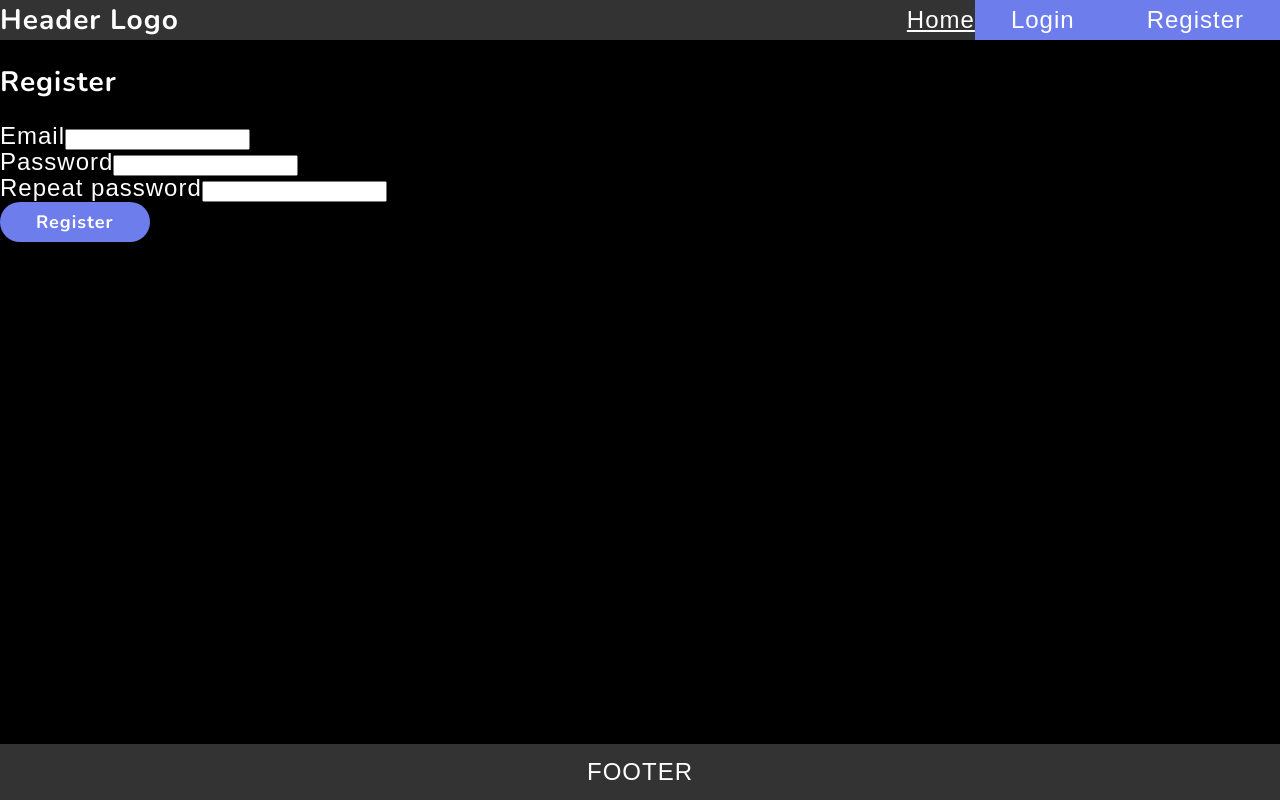
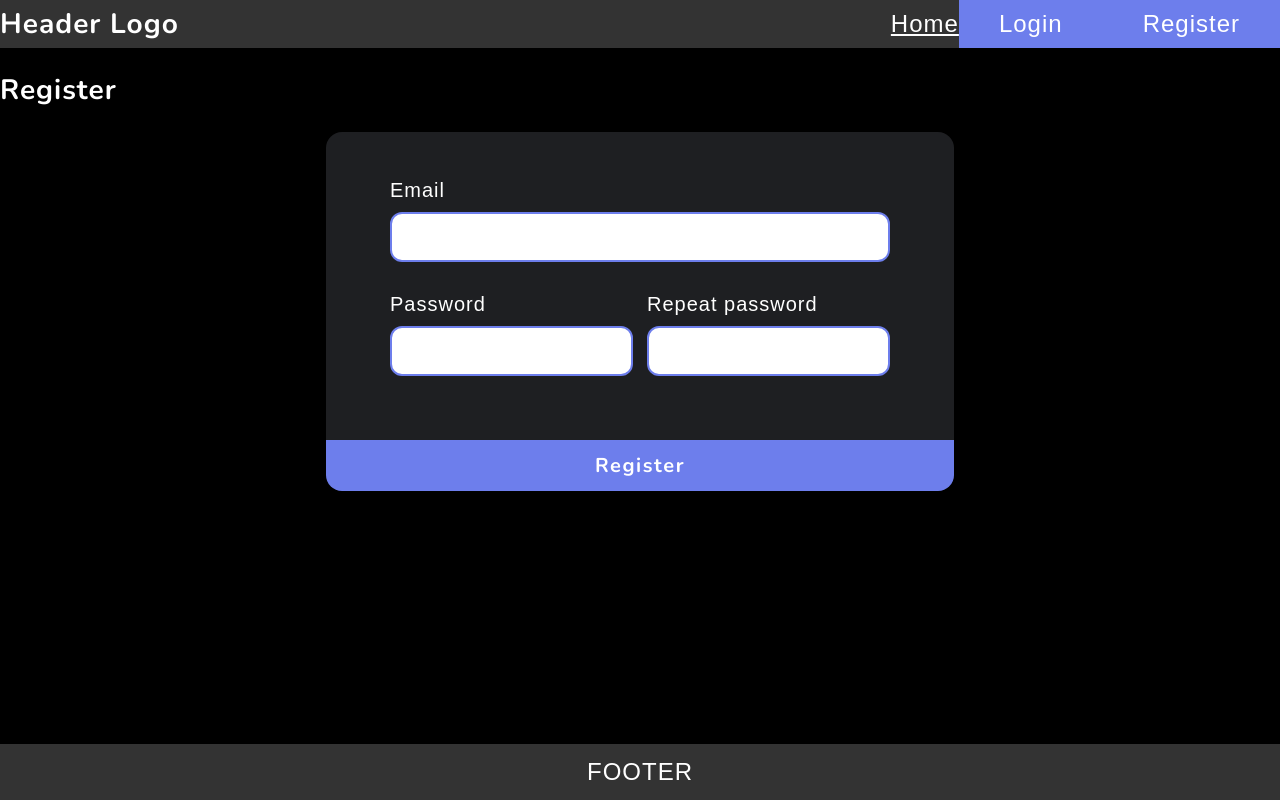
Before and after one commit to diplomatgmg/syncIT, a React (Vite) app in the folder frontend/: page /register in a window 1280 px wide. Built offline with nearby package versions, Linux system fonts and the light colour scheme; a web font is replaced by a local one.

Commit message:
Обновлены стили для регистрации/авторизации

```diff
--- a/frontend/src/components/common/Button.tsx
+++ b/frontend/src/components/common/Button.tsx
@@ -1,11 +1,17 @@
-import { CSSProperties, FC, type ReactElement, ReactNode } from "react"
+import {
+  ButtonHTMLAttributes,
+  CSSProperties,
+  FC,
+  type ReactElement,
+  ReactNode,
+} from "react"
 import styled, { ThemeProvider } from "styled-components"
-import { colors, sizes, transitionsSpeed } from "@/styles/theme.ts"
-import { ButtonHTMLAttributes } from "react"
+import { colors, transitionsSpeed } from "@/styles/theme.ts"
 
 interface ButtonProps {
   children: ReactNode
   onClick?: () => void
+  style?: CSSProperties
   type?: ButtonHTMLAttributes<HTMLButtonElement>["type"]
   backgroundColor?: CSSProperties["backgroundColor"]
   textColor?: CSSProperties["color"]
@@ -13,6 +19,7 @@ interface ButtonProps {
 }
 
 interface StyledButtonProps {
+  style?: CSSProperties
   theme: {
     backgroundColor?: CSSProperties["backgroundColor"]
     textColor: CSSProperties["color"]
@@ -23,10 +30,10 @@ const StyledButton = styled.button<StyledButtonProps>`
   color: ${({ theme }) => theme.textColor};
   background-color: ${({ theme }) => theme.backgroundColor};
   border: none;
-  font-size: ${sizes.lg};
-  border-radius: ${({ theme }) => theme.borderRadius ?? "1.25rem"};
-  padding: 0.5rem 2.25rem;
-  letter-spacing: 1px;
+  font-size: 1.25rem;
+  border-radius: ${({ theme }) => theme.borderRadius ?? "2rem"};
+  padding: 0.75rem 3rem;
+  letter-spacing: 0.1rem;
   font-weight: bold;
   transition: ${transitionsSpeed.fast} linear;
   font-family: "Nunito", sans-serif;
@@ -41,6 +48,7 @@ const StyledButton = styled.button<StyledButtonProps>`
 const Button: FC<ButtonProps> = ({
   children,
   onClick,
+  style,
   type = "button",
   backgroundColor = colors.accent,
   textColor = colors.text,
@@ -48,7 +56,7 @@ const Button: FC<ButtonProps> = ({
 }): ReactElement => {
   return (
     <ThemeProvider theme={{ backgroundColor, textColor, borderRadius }}>
-      <StyledButton onClick={onClick} type={type}>
+      <StyledButton style={style} onClick={onClick} type={type}>
         {children}
       </StyledButton>
     </ThemeProvider>
--- a/frontend/src/components/common/Input/Input.tsx
+++ b/frontend/src/components/common/Input/Input.tsx
@@ -5,9 +5,13 @@ import {
   useId,
 } from "react"
 import { Control, Controller, type FieldValues, Path } from "react-hook-form"
+import Label from "@/components/common/Input/Label.tsx"
+import InputField from "@/components/common/Input/InputField.tsx"
+import styled from "styled-components"
 
 interface InputProps<T extends FieldValues> {
   label: string
+  error?: string
   name: Path<T>
   type?: HTMLInputTypeAttribute
   autoComplete?: HTMLInputAutoCompleteAttribute
@@ -15,8 +19,24 @@ interface InputProps<T extends FieldValues> {
   rules?: FieldValues
 }
 
+const StyledDiv = styled.div`
+  position: relative;
+  display: flex;
+  flex-direction: column;
+`
+
+const StyledError = styled.span`
+  position: absolute;
+  font-size: 0.9rem;
+  color: red;
+  left: 22px;
+  bottom: 50px;
+  pointer-events: none;
+`
+
 const Input = <T extends FieldValues>({
   label,
+  error,
   name,
   type,
   autoComplete,
@@ -30,16 +50,16 @@ const Input = <T extends FieldValues>({
       control={control}
       rules={rules}
       render={({ field }) => (
-        <div>
-          <label htmlFor={inputId}>{label}</label>
-          <input
+        <StyledDiv>
+          <Label htmlFor={inputId} label={label} />
+          <InputField
             id={inputId}
-            type={type ?? "text"}
-            autoComplete={autoComplete ?? "off"}
-            {...field}
-            value={field.value ?? ""}
+            type={type}
+            autoComplete={autoComplete}
+            field={field}
           />
-        </div>
+          {error && <StyledError>{error}</StyledError>}
+        </StyledDiv>
       )}
     />
   )
--- /dev/null
+++ b/frontend/src/components/common/Input/InputField.tsx
@@ -0,0 +1,28 @@
+import { ChangeEvent, FC, InputHTMLAttributes } from "react"
+import styled from "styled-components"
+import { colors } from "@/styles/theme.ts"
+
+interface InputFieldProps extends InputHTMLAttributes<HTMLInputElement> {
+  field: {
+    onChange: (event: ChangeEvent<HTMLInputElement>) => void
+    value: string | number
+  }
+}
+
+const StyledInputField = styled.input`
+  outline: none;
+  border: 2px solid ${colors.accent};
+  border-radius: 0.75rem;
+  padding: 0.75rem 1.25rem;
+  margin-bottom: 2rem;
+  font-size: 1rem;
+  font-weight: bold;
+  letter-spacing: 0.05rem;
+  font-family: "Nunito", sans-serif;
+`
+
+const InputField: FC<InputFieldProps> = (props) => (
+  <StyledInputField {...props} {...props.field} />
+)
+
+export default InputField
--- /dev/null
+++ b/frontend/src/components/common/Input/Label.tsx
@@ -0,0 +1,19 @@
+import { FC } from "react"
+import styled from "styled-components"
+
+interface LabelProps {
+  htmlFor: string
+  label: string
+}
+
+const StyledLabel = styled.label`
+  font-size: 1.25rem;
+  padding-bottom: 0.75rem;
+  color: #fff;
+`
+
+const Label: FC<LabelProps> = ({ htmlFor, label }) => (
+  <StyledLabel htmlFor={htmlFor}>{label}</StyledLabel>
+)
+
+export default Label
--- a/frontend/src/components/common/Link.tsx
+++ b/frontend/src/components/common/Link.tsx
@@ -4,7 +4,7 @@ import {
   Link as RouterLink,
   LinkProps as RouterLinkProps,
 } from "react-router-dom"
-import { colors, sizes, transitionsSpeed } from "@/styles/theme.ts"
+import { colors, transitionsSpeed } from "@/styles/theme.ts"
 
 interface LinkProps extends RouterLinkProps {
   backgroundColor?: CSSProperties["backgroundColor"]
@@ -24,7 +24,7 @@ const StyledLink = styled(RouterLink)<StyledLinkProps>`
   color: ${({ theme }) => theme.textColor};
   text-decoration: none;
   background-color: ${({ theme }) => theme.backgroundColor};
-  padding: ${sizes.xs} ${sizes["4xl"]};
+  padding: 0.75rem 2.5rem;
   transition: ${transitionsSpeed.fast} linear;
 
   &:hover {
--- /dev/null
+++ b/frontend/src/features/auth/Form.tsx
@@ -0,0 +1,25 @@
+import { FC, type ReactElement, ReactNode } from "react"
+import styled from "styled-components"
+import { colors } from "@/styles/theme.ts"
+
+interface FormProps {
+  children: ReactNode
+  onSubmit: () => void
+}
+
+const StyledForm = styled.form`
+  margin: 0 auto;
+  max-width: 500px;
+  width: 50%;
+  display: flex;
+  flex-direction: column;
+  background-color: ${colors.background};
+  padding: 3rem 4rem;
+  border-radius: 1rem 1rem 0 0;
+`
+
+const Form: FC<FormProps> = ({ children, onSubmit }): ReactElement => {
+  return <StyledForm onSubmit={onSubmit}>{children}</StyledForm>
+}
+
+export default Form
--- a/frontend/src/features/auth/login/components/LoginForm.tsx
+++ b/frontend/src/features/auth/login/components/LoginForm.tsx
@@ -6,13 +6,15 @@ import Input from "@/components/common/Input/Input.tsx"
 import { useNavigate } from "react-router-dom"
 import routes from "@/routes/routes.tsx"
 import Button from "@/components/common/Button.tsx"
+import { ReactElement } from "react"
+import Form from "@/features/auth/Form.tsx"
 
 interface Inputs {
   email: string
   password: string
 }
 
-function LoginForm() {
+const LoginForm = (): ReactElement => {
   const {
     control,
     handleSubmit,
@@ -34,33 +36,37 @@ function LoginForm() {
   }
 
   return (
-    <form onSubmit={handleSubmit(onSubmit)}>
-      <div>
+    <Form onSubmit={handleSubmit(onSubmit)}>
       <Input
         type={"email"}
         autoComplete={"email"}
         label={"Email"}
         name={"email"}
         control={control}
-          rules={{ required: "This field is required" }}
+        rules={{ required: "Обязательное поле" }}
+        error={errors?.email?.message}
       />
-        {errors.email && <span>{errors.email.message}</span>}
-      </div>
 
-      <div>
       <Input
         type={"password"}
         autoComplete={"current-password"}
         label={"Password"}
         name={"password"}
         control={control}
-          rules={{ required: "This field is required" }}
+        rules={{ required: "Обязательное поле" }}
+        error={errors?.password?.message}
       />
-        {errors.password && <span>{errors.password.message}</span>}
-      </div>
 
-      <Button type="submit">Login</Button>
-    </form>
+      <Button
+        type="submit"
+        style={{
+          margin: "2rem -4rem -4rem -4rem",
+          borderRadius: "0 0 1rem 1rem",
+        }}
+        borderRadius={"0"}>
+        Login
+      </Button>
+    </Form>
   )
 }
 
--- a/frontend/src/features/auth/register/components/RegisterForm.tsx
+++ b/frontend/src/features/auth/register/components/RegisterForm.tsx
@@ -6,6 +6,9 @@ import Input from "@/components/common/Input/Input.tsx"
 import { useNavigate } from "react-router-dom"
 import routes from "@/routes/routes.tsx"
 import Button from "@/components/common/Button.tsx"
+import { ReactElement } from "react"
+import Form from "@/features/auth/Form.tsx"
+import styled from "styled-components"
 
 interface Inputs {
   email: string
@@ -13,7 +16,12 @@ interface Inputs {
   re_password: string
 }
 
-function RegisterForm() {
+const StyledPasswordContainer = styled.div`
+  display: flex;
+  justify-content: space-between;
+`
+
+const RegisterForm = (): ReactElement => {
   const {
     control,
     handleSubmit,
@@ -25,6 +33,7 @@ function RegisterForm() {
   const navigate = useNavigate()
 
   const onSubmit: SubmitHandler<Inputs> = async (data) => {
+    console.log(data)
     try {
       const { email } = await registerUser(data).unwrap()
       dispatch(setEmail({ email }))
@@ -35,49 +44,53 @@ function RegisterForm() {
   }
 
   return (
-    <form onSubmit={handleSubmit(onSubmit)}>
-      <div>
+    <Form onSubmit={handleSubmit(onSubmit)}>
       <Input
         type={"email"}
         autoComplete={"email"}
         label={"Email"}
         name={"email"}
         control={control}
-          rules={{ required: "This field is required" }}
+        rules={{ required: "Обязательное поле" }}
+        error={errors?.email?.message}
       />
-        {errors.email && <span>{errors.email.message}</span>}
-      </div>
 
-      <div>
+      <StyledPasswordContainer>
         <Input
           type={"password"}
           autoComplete={"current-password"}
           label={"Password"}
           name={"password"}
           control={control}
-          rules={{ required: "This field is required" }}
+          rules={{ required: "Обязательное поле" }}
+          error={errors?.password?.message}
         />
-        {errors.password && <span>{errors.password.message}</span>}
-      </div>
 
-      <div>
         <Input
           type={"password"}
           autoComplete={"new-password"}
           label={"Repeat password"}
           name={"re_password"}
           control={control}
+          error={errors?.re_password?.message}
           rules={{
-            required: "This field is required",
+            required: "Обязательное поле",
             validate: (value: string) =>
               value === watch("password") || "Пароли не совпадают",
           }}
         />
-        {errors.re_password && <span>{errors.re_password.message}</span>}
-      </div>
+      </StyledPasswordContainer>
 
-      <Button type="submit">Register</Button>
-    </form>
+      <Button
+        type="submit"
+        style={{
+          margin: "2rem -4rem -4rem -4rem",
+          borderRadius: "0 0 1rem 1rem",
+        }}
+        borderRadius={"0"}>
+        Register
+      </Button>
+    </Form>
   )
 }
 
--- a/frontend/src/styles/theme.ts
+++ b/frontend/src/styles/theme.ts
@@ -1,26 +1,3 @@
-export const fontWeights = {
-  regular: 400,
-  bold: 700,
-  black: 900,
-}
-
-// TODO Убрать неиспользуемые fontSizes
-export const sizes = {
-  xs: "0.5rem",
-  sm: "0.875rem",
-  base: "1rem",
-  lg: "1.125rem",
-  xl: "1.25rem",
-  "2xl": "1.5rem",
-  "3xl": "1.875rem",
-  "4xl": "2.25rem",
-  "5xl": "3rem",
-  "6xl": "3.75rem",
-  "7xl": "4.5rem",
-  "8xl": "6rem",
-  "9xl": "8rem",
-}
-
 export const colors = {
   primary: "#0D0D0D",
   text: "#FFFFFF",
```
Lines whose indentation alone changed are shown as unchanged.
